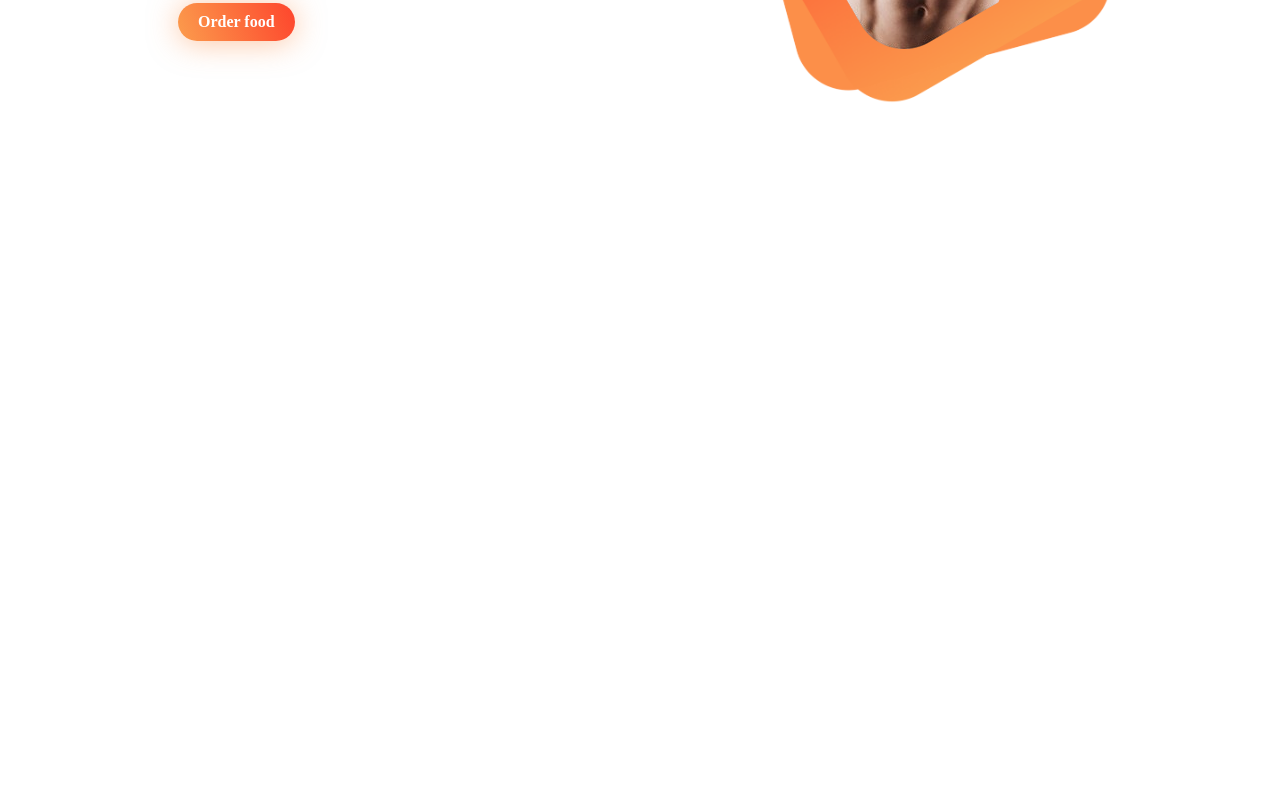
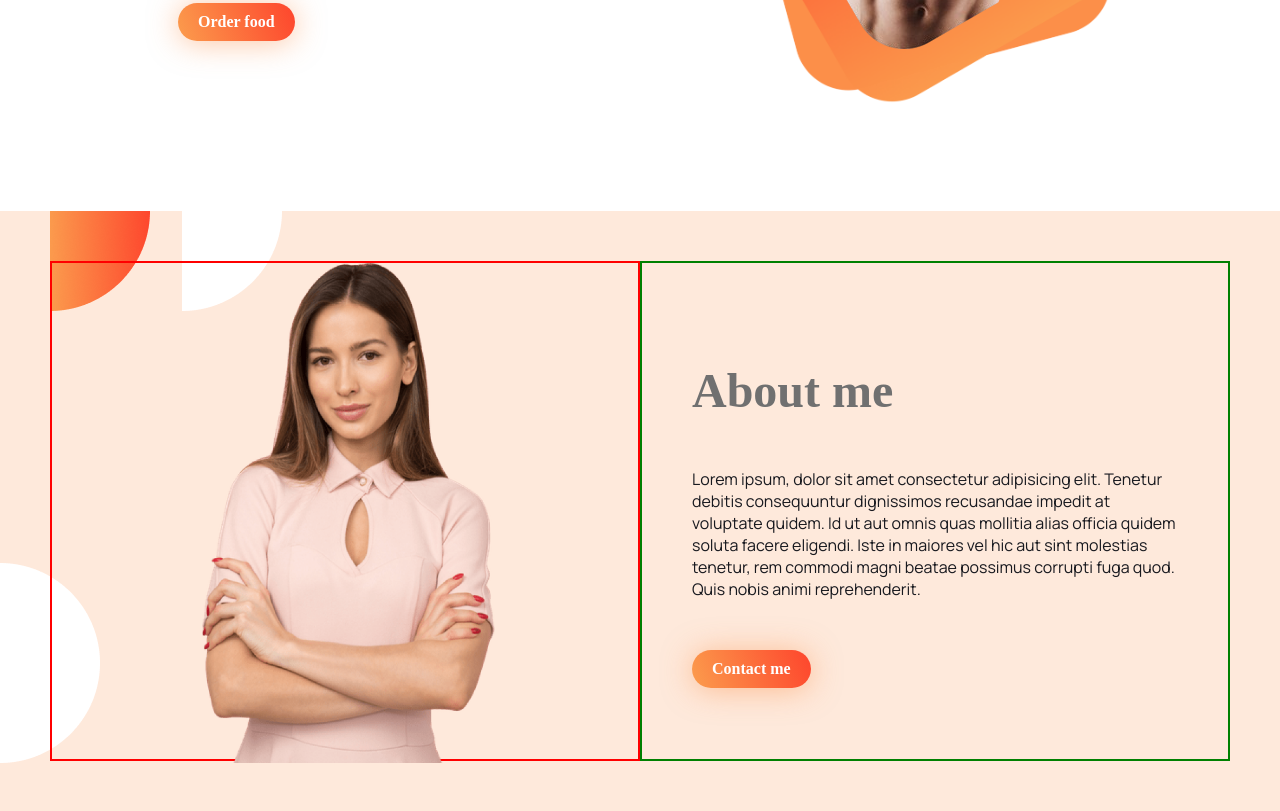
Before and after one commit to rajiasultanashraboni/Eat-Healthy-landing-page, a plain HTML site: page index.html in a window 1280 px wide. Shown: the part 453-1264 px from the top of the page. Before the commit the page ends 800 px from the top, so only its background shows below. Drawn offline with Linux system fonts and the light colour scheme; a web font is replaced by a local one.

Commit message:
second section is completed here

```diff
--- a/index.html
+++ b/index.html
@@ -32,6 +32,20 @@
 
         </div>
     </header>
+    <main>
+        <section class="about-me-container">
+            <div class="about-me-image">
+                <img src="./images/female/Person Image.png" alt="">
+            </div>
 
+            <div class="about-me-desc">
+                <h1>About me</h1>
+                <p>Lorem ipsum, dolor sit amet consectetur adipisicing elit. Tenetur debitis consequuntur dignissimos recusandae impedit at voluptate quidem. Id ut aut omnis quas mollitia alias officia quidem soluta facere eligendi. Iste in maiores vel hic aut sint molestias tenetur, rem commodi magni beatae possimus corrupti fuga quod. Quis nobis animi reprehenderit.</p>
+                <button>Contact me</button>
+            </div>
+
+        </section>
+
+    </main>
 </body>
 </html>
--- a/style.css
+++ b/style.css
@@ -97,3 +97,48 @@ span{
     font-weight: 500;
     margin-bottom: 15px;
 }
+
+/* about me section here  */
+.about-me-container{
+    display: flex;
+    height: 600px;
+    padding: 50px;
+    justify-content: space-between;
+    background: rgba(252, 143, 73, 0.1);
+    background-image: url(./images/shapes/7.png);
+}
+
+.about-me-image{
+    width: 50%;
+    border: 2px solid red;
+
+}
+
+.about-me-image img{
+    width: 50%;
+    height: 500px;
+    margin-left: 150px;
+
+}
+
+.about-me-desc{
+    width: 50%;
+    border: 2px solid green;
+    padding: 100px 50px;
+
+}
+
+.about-me-desc h1{
+    margin-bottom: 50px;
+    color: rgb(112, 112, 112);
+    font-family: Montserrat;
+    font-size: 3rem;
+    font-weight: 700;
+}
+.about-me-desc p{
+    margin-bottom: 50px;
+    color: rgb(24, 25, 31);
+    font-family: Manrope;
+    font-size: 1rem;
+    font-weight: 400;
+}
```
